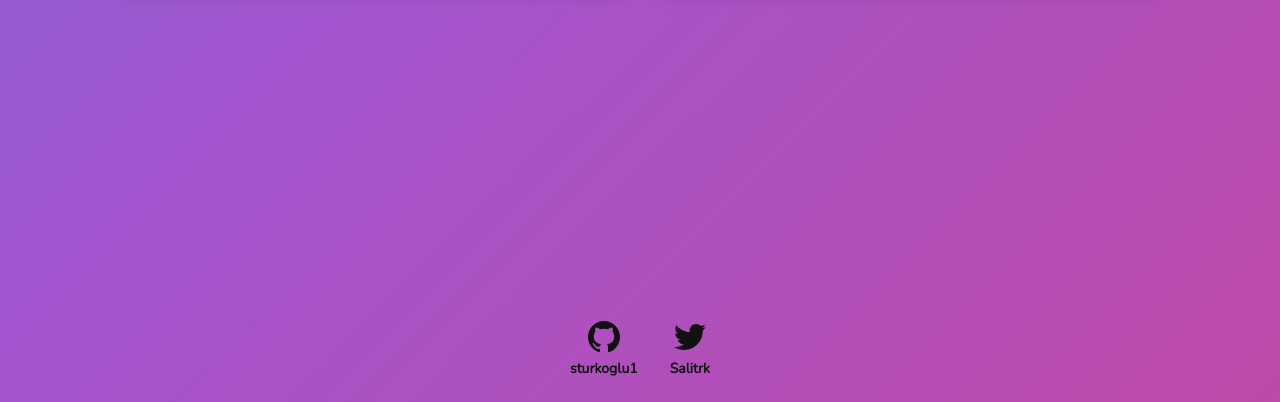
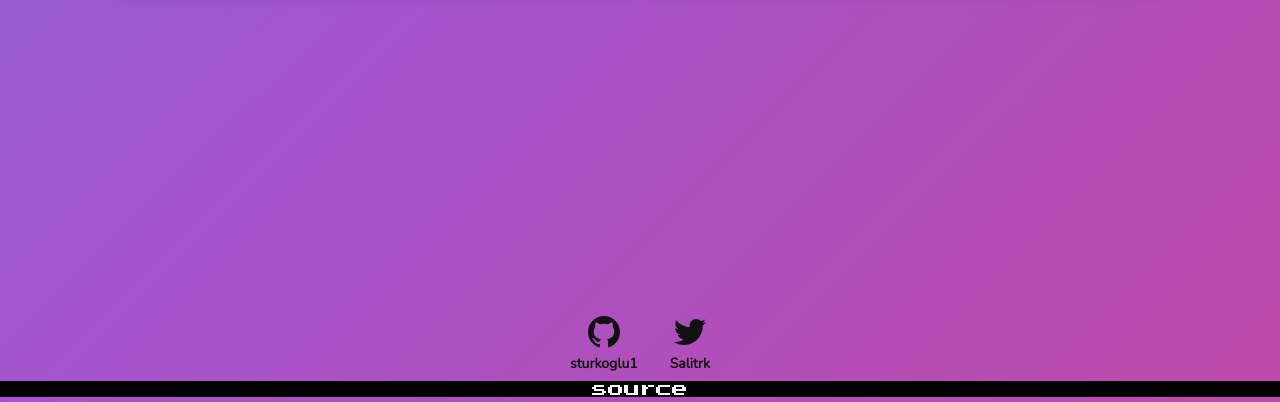
Before and after one commit to sturkoglu1/sturkoglu1.github.io, a plain HTML site: page index.html in a window 1280 px wide. Shown: the part 398-800 px from the top of the page. Drawn offline with nearby package versions, Linux system fonts and the light colour scheme.

Commit message:
fixed github path and added source hyperlink

```diff
--- a/css/footer.css
+++ b/css/footer.css
@@ -5,8 +5,18 @@
   position: relative;
   justify-self: center;
   width: 100%;
+  margin-top: auto;
   bottom: 0;
-  margin-top: auto;
+}
+
+
+.source-text-container{
+  color: white;
+  width: 100%;
+  text-align: center;
+  font-size: 16px;
+  margin-bottom: 5px;
+  background-color: black;
 }
 
 .fo-items {
@@ -17,7 +27,6 @@
   flex-wrap: wrap;
   justify-content: center;
   padding-top: 1rem;
-  padding-bottom: 1rem;
   padding-left: .5rem;
   padding-right: .5rem;
 
--- a/index.html
+++ b/index.html
@@ -63,7 +63,7 @@
      <div class="fo">
       <footer class="fo-items">
 
-      <a  id="s_github" target="_blank"  href="sturkoglu1" title="GitHub">
+      <a  id="s_github" target="_blank"  href="https://github.com/sturkoglu1" title="GitHub">
         <svg  class="svg" fill="currentColor" xmlns="http://www.w3.org/2000/svg" viewBox="0 0 16 16" fillRule="evenodd" clipRule="evenodd" strokeLinejoin="round" strokeMiterlimit="1.414"><path d="M8 0C3.58 0 0 3.582 0 8c0 3.535 2.292 6.533 5.47 7.59.4.075.547-.172.547-.385 0-.19-.007-.693-.01-1.36-2.226.483-2.695-1.073-2.695-1.073-.364-.924-.89-1.17-.89-1.17-.725-.496.056-.486.056-.486.803.056 1.225.824 1.225.824.714 1.223 1.873.87 2.33.665.072-.517.278-.87.507-1.07-1.777-.2-3.644-.888-3.644-3.953 0-.873.31-1.587.823-2.147-.083-.202-.358-1.015.077-2.117 0 0 .672-.215 2.2.82.638-.178 1.323-.266 2.003-.27.68.004 1.364.092 2.003.27 1.527-1.035 2.198-.82 2.198-.82.437 1.102.163 1.915.08 2.117.513.56.823 1.274.823 2.147 0 3.073-1.87 3.75-3.653 3.947.287.246.543.735.543 1.48 0 1.07-.01 1.933-.01 2.195 0 .215.144.463.55.385C13.71 14.53 16 11.534 16 8c0-4.418-3.582-8-8-8"/></svg>
         <span id="font">sturkoglu1</span>
       </a>
@@ -75,5 +75,10 @@
 
       </footer>
     </div>
+    <div class="source-text-container">
+      <a href="https://github.com/sturkoglu1/sturkoglu1.github.io">
+        <p>source</p>
+      </a>
+    </div>
   </body>
   </html>
```
